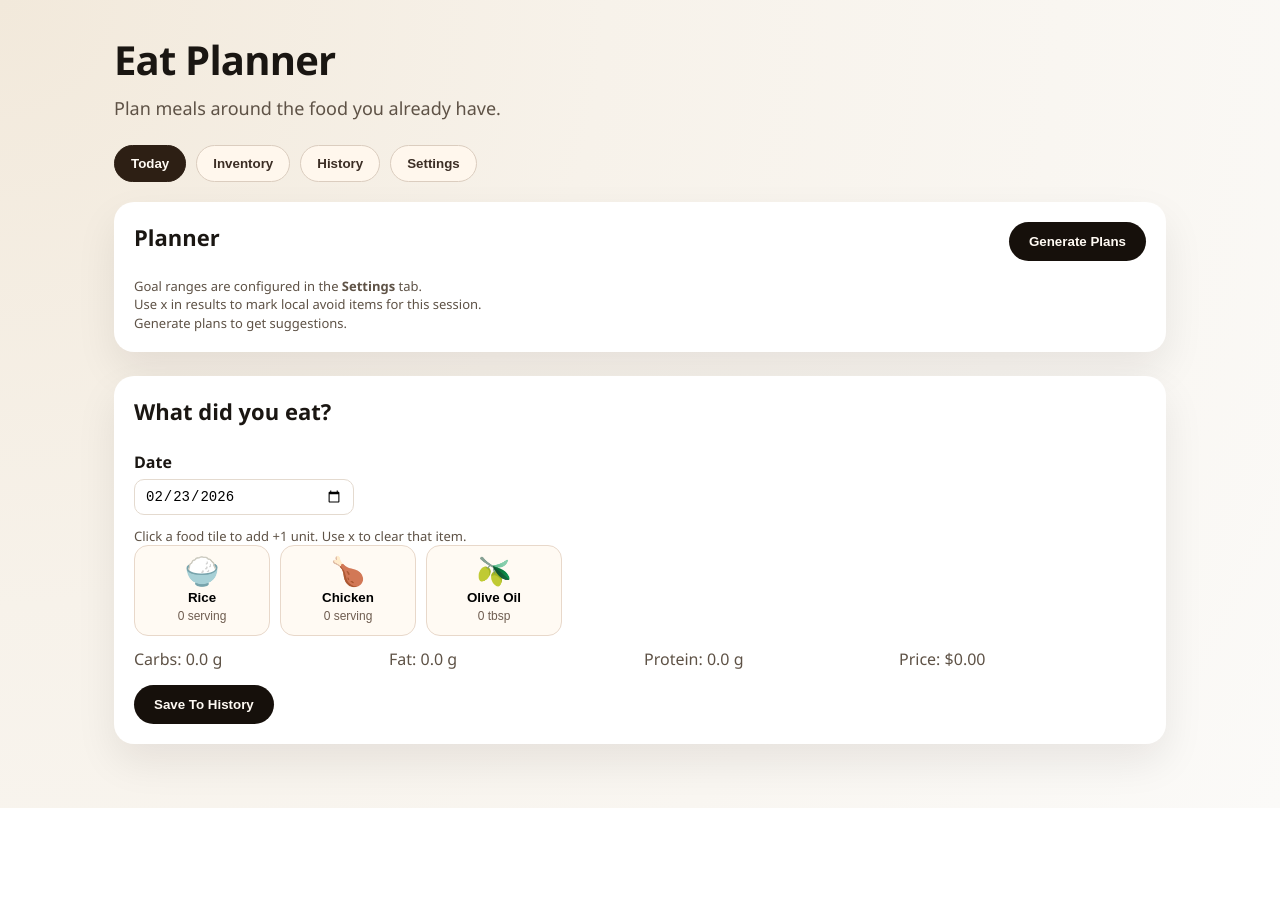
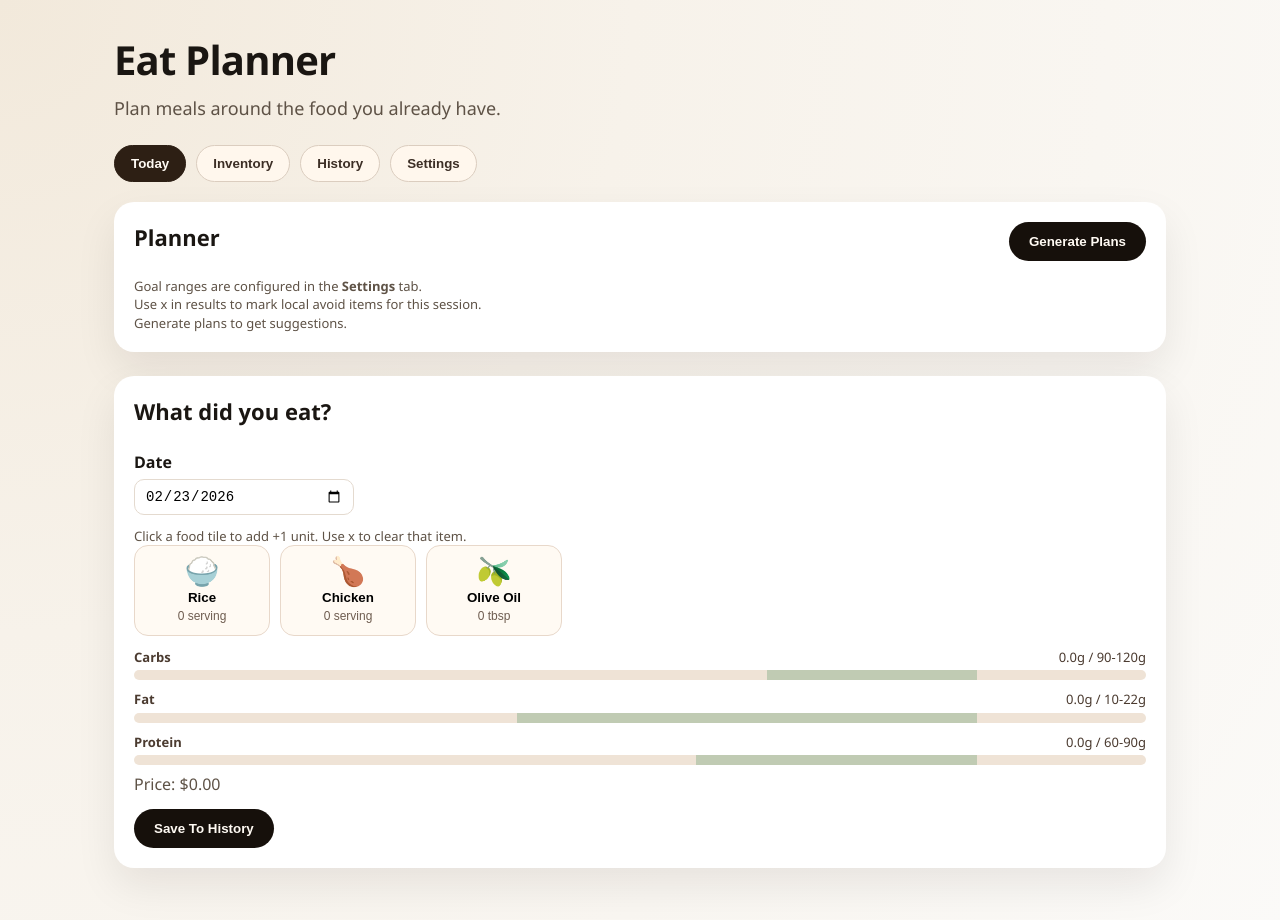
Before and after one commit to quark-zju/EatPlanner, a React (Vite) app: page / in a window 1280 px wide. Shown: the top 920 px of the page. Before the commit the page ends 808 px from the top, so only its background shows below. Built offline with nearby package versions, Linux system fonts and the light colour scheme; the HTML template or start-up script is replaced by a standard one.

Commit message:
feat: add goal-matching macro bars to today nutrition summary
Agent-Model: gpt-5.3-codex

```diff
--- a/src/App.css
+++ b/src/App.css
@@ -153,9 +153,54 @@
 
 .draft-summary {
   display: grid;
-  grid-template-columns: repeat(auto-fit, minmax(120px, 1fr));
+  grid-template-columns: 1fr;
   gap: 8px;
   margin: 10px 0 14px;
+}
+
+.nutrition-goals {
+  display: grid;
+  gap: 10px;
+}
+
+.nutrition-goal-row {
+  display: grid;
+  gap: 4px;
+}
+
+.nutrition-goal-row__header {
+  display: flex;
+  justify-content: space-between;
+  gap: 10px;
+  font-size: 13px;
+  color: #4b3b30;
+}
+
+.nutrition-goal-bar {
+  position: relative;
+  height: 10px;
+  border-radius: 999px;
+  background: #efe3d6;
+  overflow: hidden;
+}
+
+.nutrition-goal-bar__target {
+  position: absolute;
+  top: 0;
+  bottom: 0;
+  background: rgba(54, 130, 73, 0.25);
+}
+
+.nutrition-goal-bar__value {
+  position: absolute;
+  top: 0;
+  left: 0;
+  bottom: 0;
+  background: #b4693f;
+}
+
+.nutrition-goal-bar__value.is-met {
+  background: #2b7a45;
 }
 
 .draft-grid {
--- /dev/null
+++ b/src/components/NutritionGoalStats.tsx
@@ -0,0 +1,55 @@
+import type { Goal, Nutrition } from "../core";
+
+type NutritionGoalStatsProps = {
+  totals: Nutrition;
+  goal: Goal;
+};
+
+type MacroKey = "carbs" | "fat" | "protein";
+
+const MACROS: MacroKey[] = ["carbs", "fat", "protein"];
+
+const toLabel = (macro: MacroKey) =>
+  macro === "carbs" ? "Carbs" : macro === "fat" ? "Fat" : "Protein";
+
+const toPercent = (value: number, max: number) => Math.max(0, Math.min(100, (value / max) * 100));
+
+export default function NutritionGoalStats({ totals, goal }: NutritionGoalStatsProps) {
+  return (
+    <div className="nutrition-goals">
+      {MACROS.map((macro) => {
+        const current = totals[macro] ?? 0;
+        const target = goal[macro];
+        const scaleMax = Math.max(target.max * 1.2, current, 1);
+        const currentPct = toPercent(current, scaleMax);
+        const minPct = toPercent(target.min, scaleMax);
+        const maxPct = toPercent(target.max, scaleMax);
+        const isMet = current >= target.min && current <= target.max;
+
+        return (
+          <div className="nutrition-goal-row" key={macro}>
+            <div className="nutrition-goal-row__header">
+              <strong>{toLabel(macro)}</strong>
+              <span>
+                {current.toFixed(1)}g / {target.min}-{target.max}g
+              </span>
+            </div>
+            <div className="nutrition-goal-bar">
+              <div
+                className="nutrition-goal-bar__target"
+                style={{
+                  left: `${minPct}%`,
+                  width: `${Math.max(0, maxPct - minPct)}%`,
+                }}
+              />
+              <div
+                className={`nutrition-goal-bar__value ${isMet ? "is-met" : ""}`}
+                style={{ width: `${currentPct}%` }}
+              />
+            </div>
+          </div>
+        );
+      })}
+    </div>
+  );
+}
--- a/src/components/tabs/TodayTab.tsx
+++ b/src/components/tabs/TodayTab.tsx
@@ -16,6 +16,7 @@ import {
 } from "../../state/appDraftActions";
 import { generatePlanOptions } from "../../state/appPlannerActions";
 import { getFoodIcon } from "../../state/appState";
+import NutritionGoalStats from "../NutritionGoalStats";
 
 const formatPrice = (priceLowerBound: number, hasUnknownPrice: boolean) => {
   const base = priceLowerBound.toFixed(2);
@@ -200,9 +201,7 @@ export default function TodayTab() {
         </div>
 
         <div className="draft-summary">
-          <p>Carbs: {state.todayDraft.totals.carbs.toFixed(1)} g</p>
-          <p>Fat: {state.todayDraft.totals.fat.toFixed(1)} g</p>
-          <p>Protein: {state.todayDraft.totals.protein.toFixed(1)} g</p>
+          <NutritionGoalStats totals={state.todayDraft.totals} goal={state.goal} />
           <p>Price: ${formatPrice(draftPrice.priceLowerBound, draftPrice.hasUnknownPrice)}</p>
         </div>
 
```
